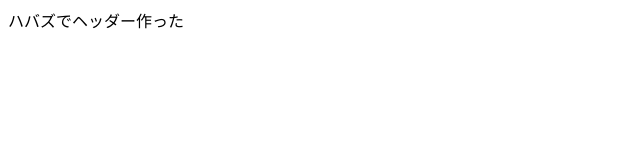
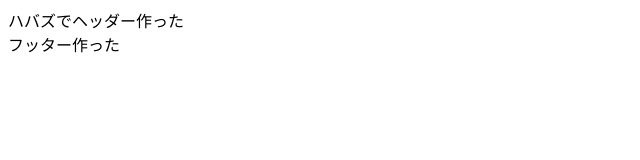
Before and after one commit to risa463/github-lecture-risa, a plain HTML site: page index.html in a window 1280 px wide. Shown: the whole page, without its empty margins (0-640 px from the left). Drawn offline with Linux system fonts and the light colour scheme.

Commit message:
フッダー追加

```diff
--- a/index.html
+++ b/index.html
@@ -10,5 +10,8 @@
   <header>
     ハバズでヘッダー作った
   </header>
+  <footer>
+    フッター作った
+  </footer>
 </body>
 </html>
```
